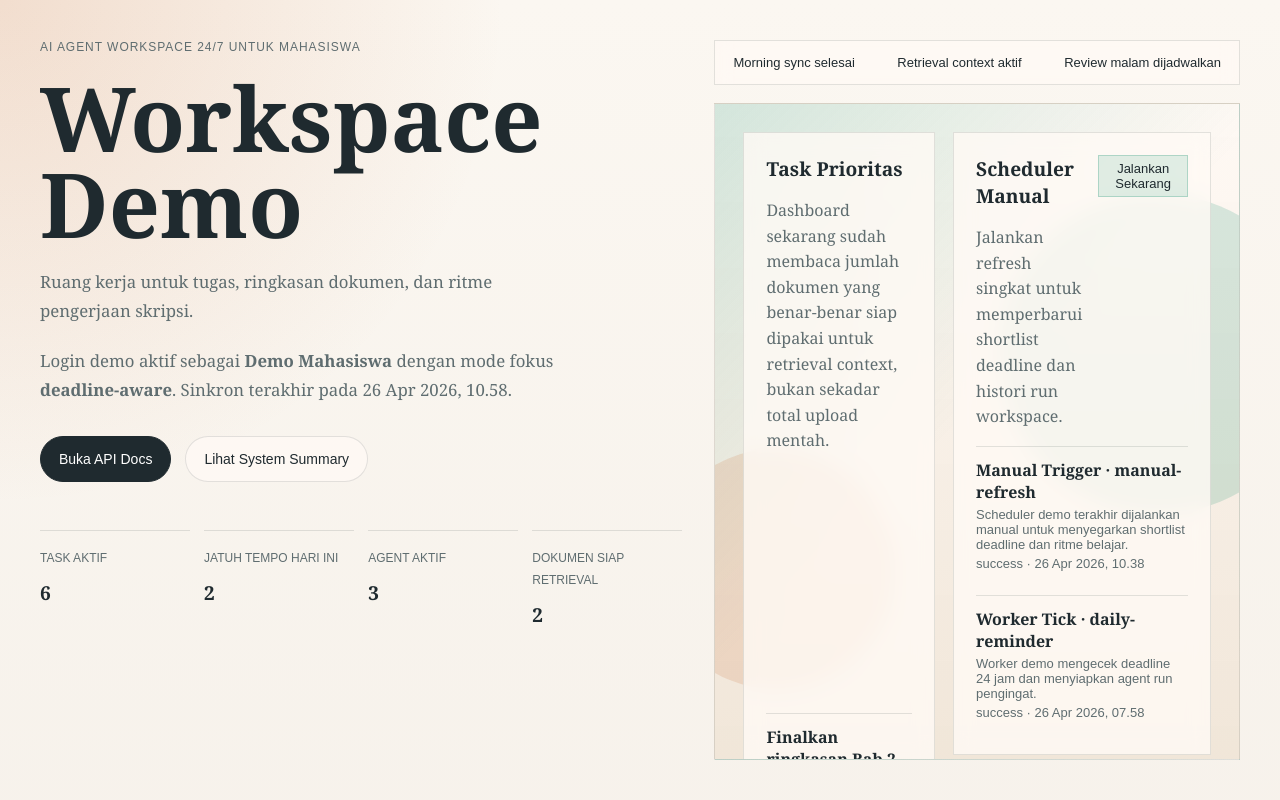
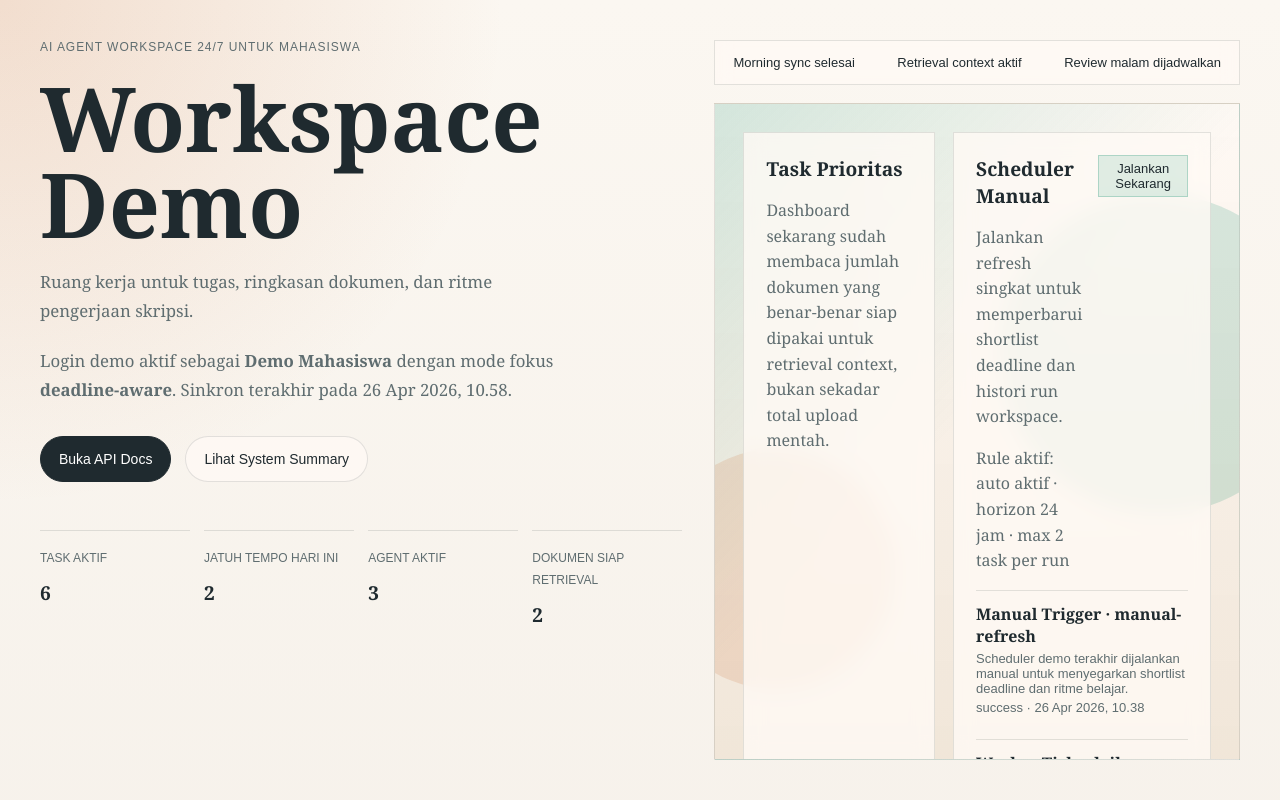
Before and after one commit to LilWest03/PlannerTest, a Next.js app in the folder frontend/: page / in a window 1280 px wide. Shown: the top 800 px of the page. Built offline with nearby package versions, Linux system fonts and the light colour scheme; no server answers.

Commit message:
Add workspace scheduler settings rules

```diff
--- a/frontend/app/page.tsx
+++ b/frontend/app/page.tsx
@@ -17,7 +17,15 @@ type WorkspaceOverview = {
     description: string;
     focus_mode: string;
     owner_id: string;
+    scheduler_enabled: boolean;
+    reminder_window_hours: number;
+    max_tasks_per_run: number;
     updated_at: string;
+  };
+  scheduler_settings: {
+    scheduler_enabled: boolean;
+    reminder_window_hours: number;
+    max_tasks_per_run: number;
   };
   stats: {
     active_tasks: number;
@@ -77,7 +85,15 @@ const fallbackOverview: WorkspaceOverview = {
     description: "Ruang kerja untuk tugas, ringkasan dokumen, dan ritme pengerjaan skripsi.",
     focus_mode: "deadline-aware",
     owner_id: "user-demo",
+    scheduler_enabled: true,
+    reminder_window_hours: 24,
+    max_tasks_per_run: 2,
     updated_at: new Date().toISOString(),
+  },
+  scheduler_settings: {
+    scheduler_enabled: true,
+    reminder_window_hours: 24,
+    max_tasks_per_run: 2,
   },
   stats: {
     active_tasks: 6,
@@ -426,6 +442,12 @@ export default async function Home() {
                         Jalankan refresh singkat untuk memperbarui shortlist deadline dan histori
                         run workspace.
                       </p>
+                      <p>
+                        Rule aktif:{" "}
+                        {overview.scheduler_settings.scheduler_enabled ? "auto aktif" : "auto nonaktif"} · horizon{" "}
+                        {overview.scheduler_settings.reminder_window_hours} jam · max{" "}
+                        {overview.scheduler_settings.max_tasks_per_run} task per run
+                      </p>
                     </div>
                     <form action={triggerManualSchedulerRun.bind(null, overview.workspace.id)}>
                       <button className="manual-trigger" type="submit">
```
